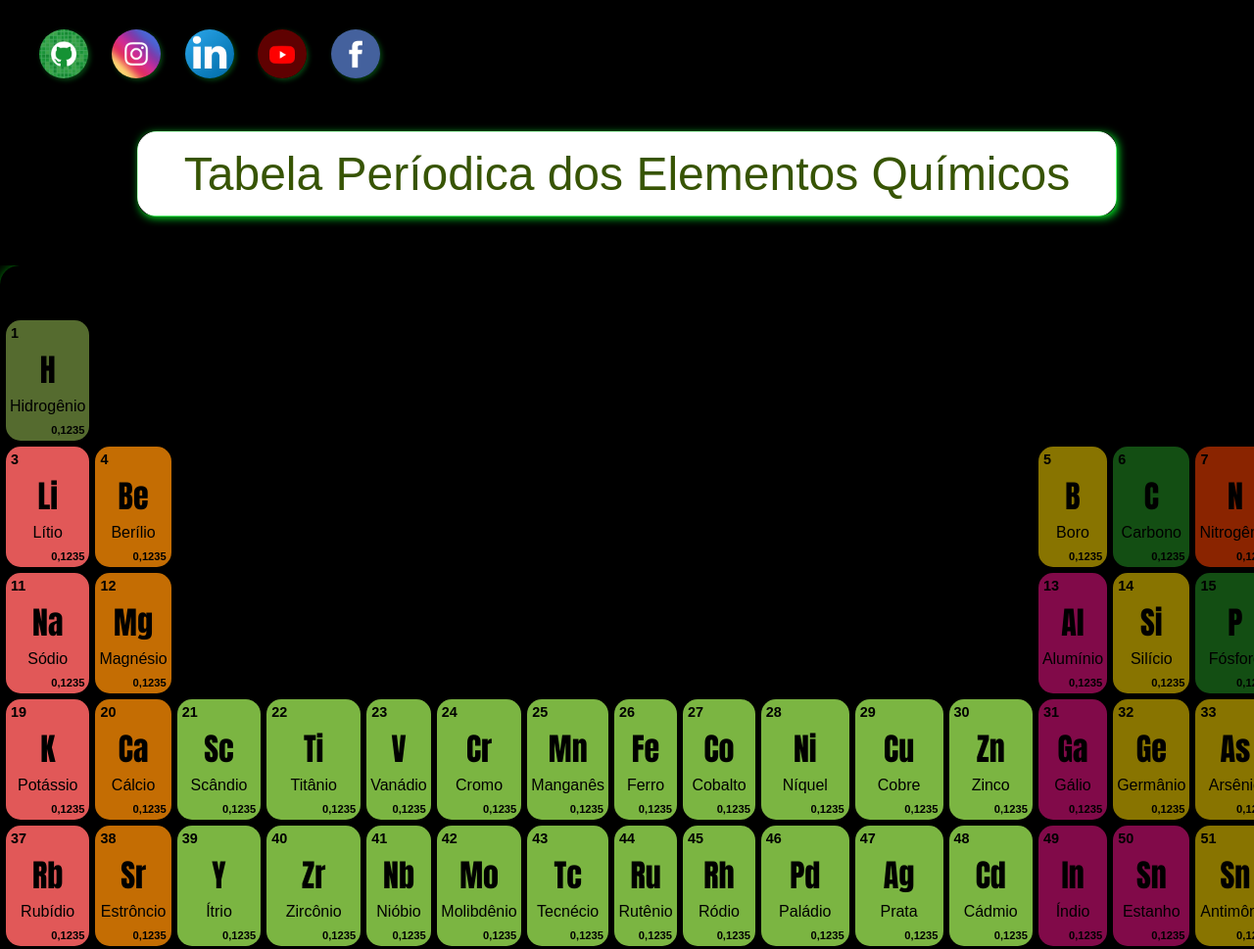
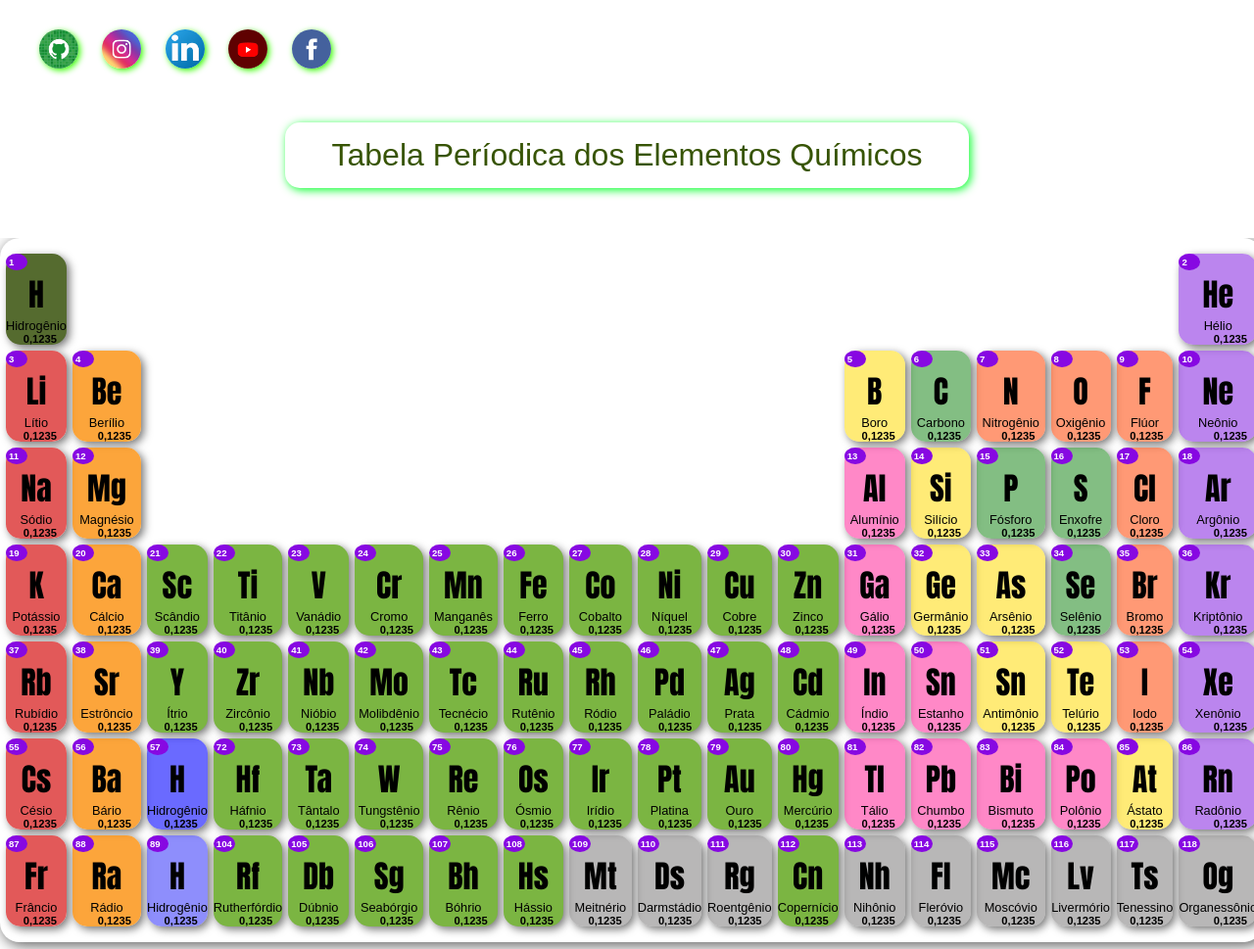
Before and after one commit to antoniowelton/projeto-tabela-periodica, a plain HTML site: page index.html in a window 1280 px wide. Shown: the top 969 px of the page at 98% size. Drawn offline with Linux system fonts and the light colour scheme; a web font is replaced by a local one.

Commit message:
Update style.css

```diff
--- a/style.css
+++ b/style.css
@@ -22,13 +22,13 @@ body{
     font-family: Arial, Helvetica, sans-serif;
     font-size: 16px;
     font-weight: lighter;
-    background-color: black;
+    background-color: rgb(255, 255, 255);
 }
 
 
 nav#redes-sociais ul {
     list-style: none;
-   padding: 20px 30px;
+    padding: 20px 30px;
 }
 
 nav#redes-sociais ul li {
@@ -36,10 +36,10 @@ nav#redes-sociais ul li {
 }
 
 nav#redes-sociais img {
-    width: 50px;
+    width: 40px;
     margin: 10px;
     border-radius: 50%;
-    box-shadow: 2px 2px 5px rgb(6, 69, 18);
+    box-shadow: 2px 2px 6px rgb(57, 255, 3);
     box-sizing: border-box;
     display: inline;
 }
@@ -52,28 +52,35 @@ nav#redes-sociais img:hover {
 
 /*título h1*/
 
+.espandido {
+    box-shadow: none;
+}
 .espandido:hover {
-    background-color: black;
+    background-color: rgb(255, 255, 255);
+    box-shadow: none;
 }
 
 div#titulo {
-    max-width: 1000px;
+    max-width: 700px;
     border: 1px solid rgb(255, 255, 255);
     margin: auto;
     background-color: rgb(255, 255, 255);
     margin-top: 20px;
     border-radius: 20px;
     margin-bottom: 50px;
+    transition: .3s;
+
 }
 
 div#titulo:hover {
-    box-shadow: 2px 2px 10px rgb(5, 255, 43);
+    box-shadow: 5px 5px 20px rgb(5, 255, 43);
 }
+
 h1{
     font-family: 'sketch', Arial, Helvetica, sans-serif;
     text-align: center;
     font-weight: normal;
-    font-size: 3em;
+    font-size: 2em;
     color: rgb(55, 84, 4);
     padding-bottom: 15px;
     padding-top: 15px;
@@ -84,13 +91,18 @@ h1{
 
 
 table {
-    box-shadow: 3px 3px 15px rgb(3, 255, 16);
+    box-shadow: 3px 3px 15px rgba(0, 0, 0, 0.653);
     border-radius: 20px;
+    transition: .5s;
+    padding-bottom: 10px;
+    padding-top: 10px;
+    background-color: rgb(255, 255, 255);
+    margin: auto;
+    padding-top: 10px;
+    border-spacing: 6px;
 }
 
-table:hover {
-    box-shadow: 10px 10px 25px rgb(2, 255, 2);
-}
+
 #rodape{
     border-top: 1px solid green;
     width: 90%;
@@ -98,11 +110,12 @@ table:hover {
 }
 #rodape p {
     padding: 25px;
-    color: rgb(152, 156, 152);
+    color: rgb(2, 60, 4);
     font-family: 'Courier New', Courier, monospace;
     text-align: center;
     font-weight: bold;
     font-size: 1.2em;
+    text-shadow: 2px 2px 5px rgba(0, 0, 0, 0.379);
 }
 
 
@@ -111,31 +124,32 @@ div#container {
     padding-bottom: 100px;
 }
 
-div#container > table {
-    margin: auto;
-    padding-top: 50px;
-    border-spacing: 6px;
-}
+
+
+
 
 td {
     border-radius: 15px;
+    transition: .4s;
+    box-shadow: 3px 3px 8px rgba(0, 0, 0, 0.536);
 }
 
 td:hover {
-    background-color: white;
+    background-color: rgb(255, 255, 255);
 }
 
 
 
 
 p.numero {
-    color:  rgb(0, 0, 0);
-    width: 100%;
-    border-radius: 15px 15px 0px 0px;
+    color:  rgb(255, 255, 255);
+    width: 22px;
+    border-radius: 50%;
     font-weight: bold;
-    font-size: .9em;
-    padding: 5px;
+    font-size: .6em;
+    padding: 3px;
     margin-right: 30px;
+    background-color: rgb(135, 8, 226);
 
 }
 
@@ -145,15 +159,17 @@ p.simbolo {
     font-weight: bolder;
     font-size: 2em;
     text-align: center;
+    padding-left: 15px;
+    padding-right: 15px;
 }
 
 p.nome {
     color: black;
     font-family:sans-serif;
     text-align: center;
-    font-weight: normal;
-    font-size: 1em;
-    padding: 4px;
+    font-weight: lighter;
+    font-size: .8em;
+
 }
 
 p.numatomico {
@@ -161,7 +177,8 @@ p.numatomico {
     text-align: right;
     font-weight: bold;
     font-size: .7em;
-    padding: 5px;
+    padding-right: 10px;
+    border-radius: 0px 0px 15px 15px;
 }
 
 
@@ -170,6 +187,11 @@ p.numatomico {
 .hidrogenio{
     background-color: darkolivegreen;
 }
+/*
+.hidrogenio > p.numero {
+    padding-left: 8px;
+}
+*/
 
 .metaisalcalinos{
     background-color: rgba(226, 89, 89, 0.995);
```
